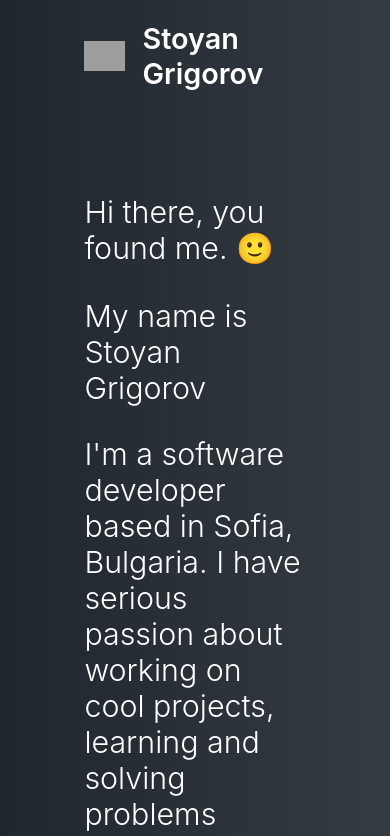
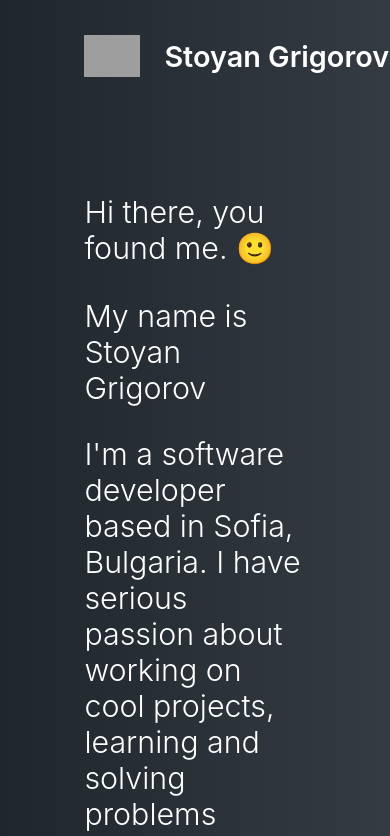
Before and after one commit to nayots/nayots, a React (Create React App) app in the folder portfolio/: page / in a window 390 px wide. Shown: the top 836 px of the page. Built offline with nearby package versions, Linux system fonts and the light colour scheme; grey boxes are pictures that could not be loaded.

Commit message:
👌 IMPROVE: more responsiveness

```diff
--- a/portfolio/src/components/header/header.module.scss
+++ b/portfolio/src/components/header/header.module.scss
@@ -14,8 +14,9 @@
     display: flex;
     align-items: center;
     font-size: 2.2rem;
-    @media only screen and (max-width: 600px) {
+    @media only screen and (max-width: 450px) {
       font-size: 1.8rem;
+      white-space: nowrap;
     }
     color: white;
     font-weight: 600;
```
